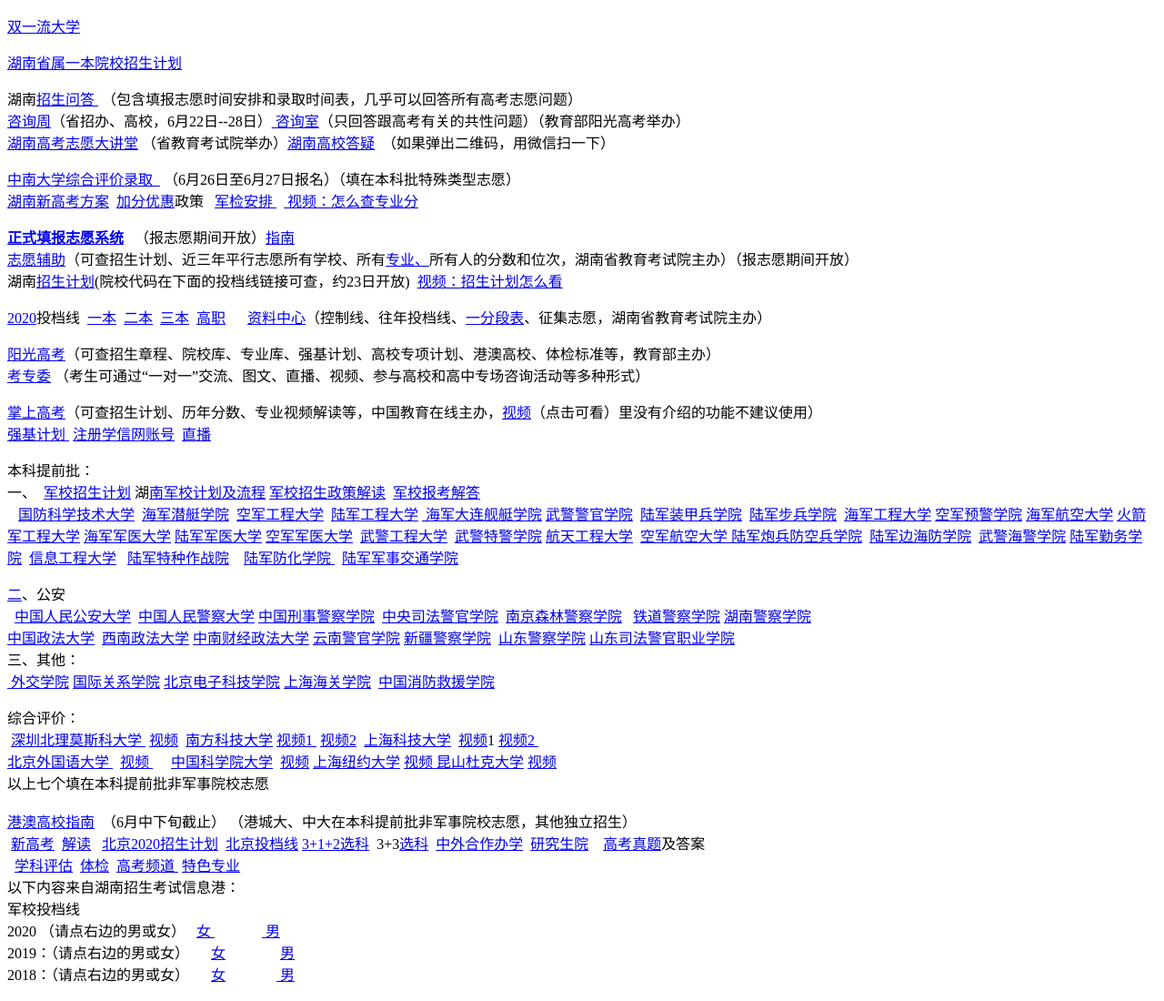
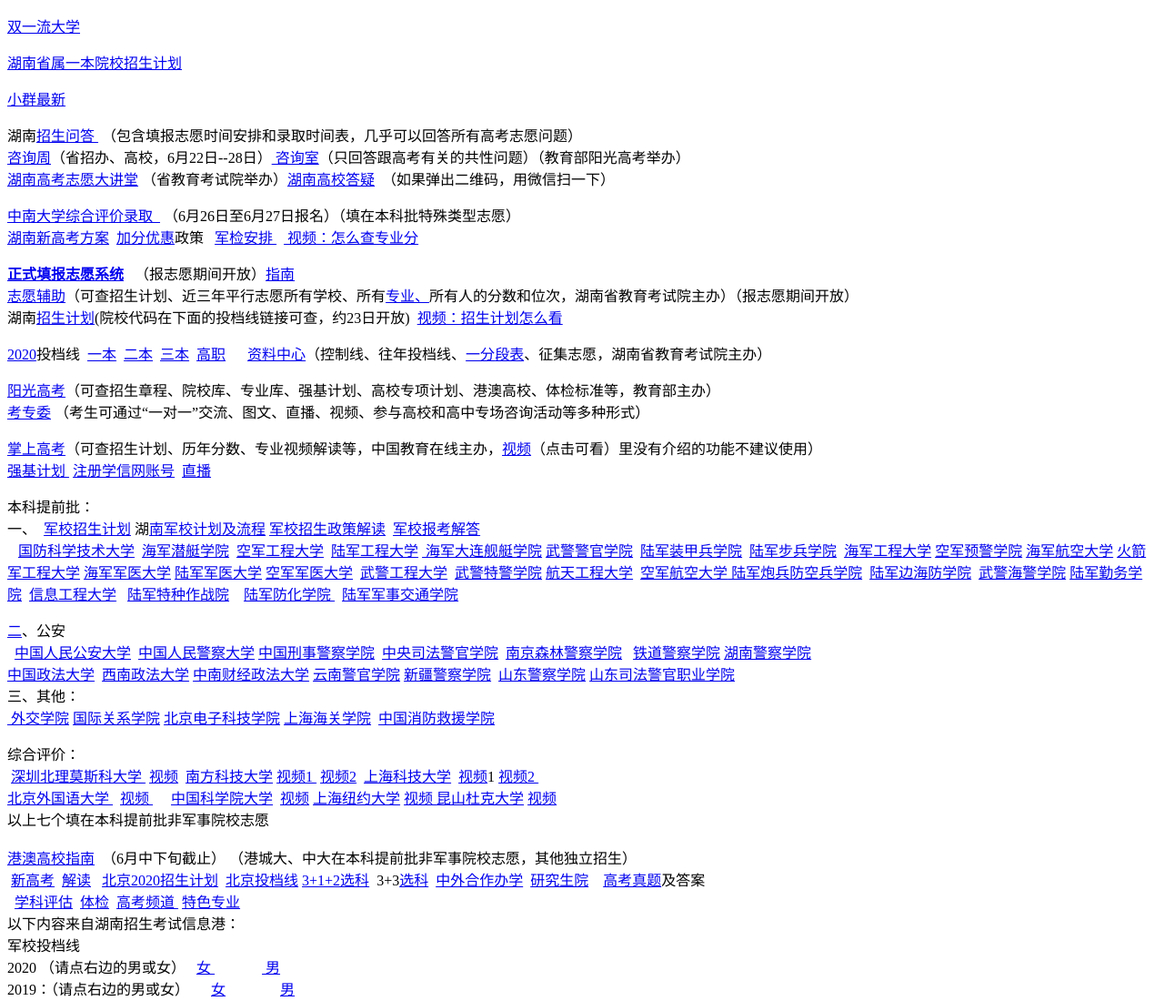
Before and after one commit to sloxer/sloxer.github.io, a plain HTML site: page index.html in a window 1280 px wide. Shown: the top 1100 px of the page at 91% size. Drawn offline with Linux system fonts and the light colour scheme.

Commit message:
Update index.html

```diff
--- a/index.html
+++ b/index.html
@@ -8,6 +8,7 @@
 <body>
             <p><a href="11.html" target="_blank" title="双一流">双一流大学</a></p>
             <p><a href="12.html" target="_blank" title="省内一本">湖南省属一本院校招生计划</a></p>
+            <p><a href="13.html" target="_blank" title="小群最新">小群最新</a></p>
 <div>
   <div>
     <div>湖南<a href="https://www.hneeb.cn/hnxxg/1/38/content_2668.html" target="_blank" title="https://www.hneeb.cn/hnxxg/1/38/content_2668.html" rel="noopener">招生问答 </a> （包含填报志愿时间安排和录取时间表，几乎可以回答所有高考志愿问题）<br />
```
